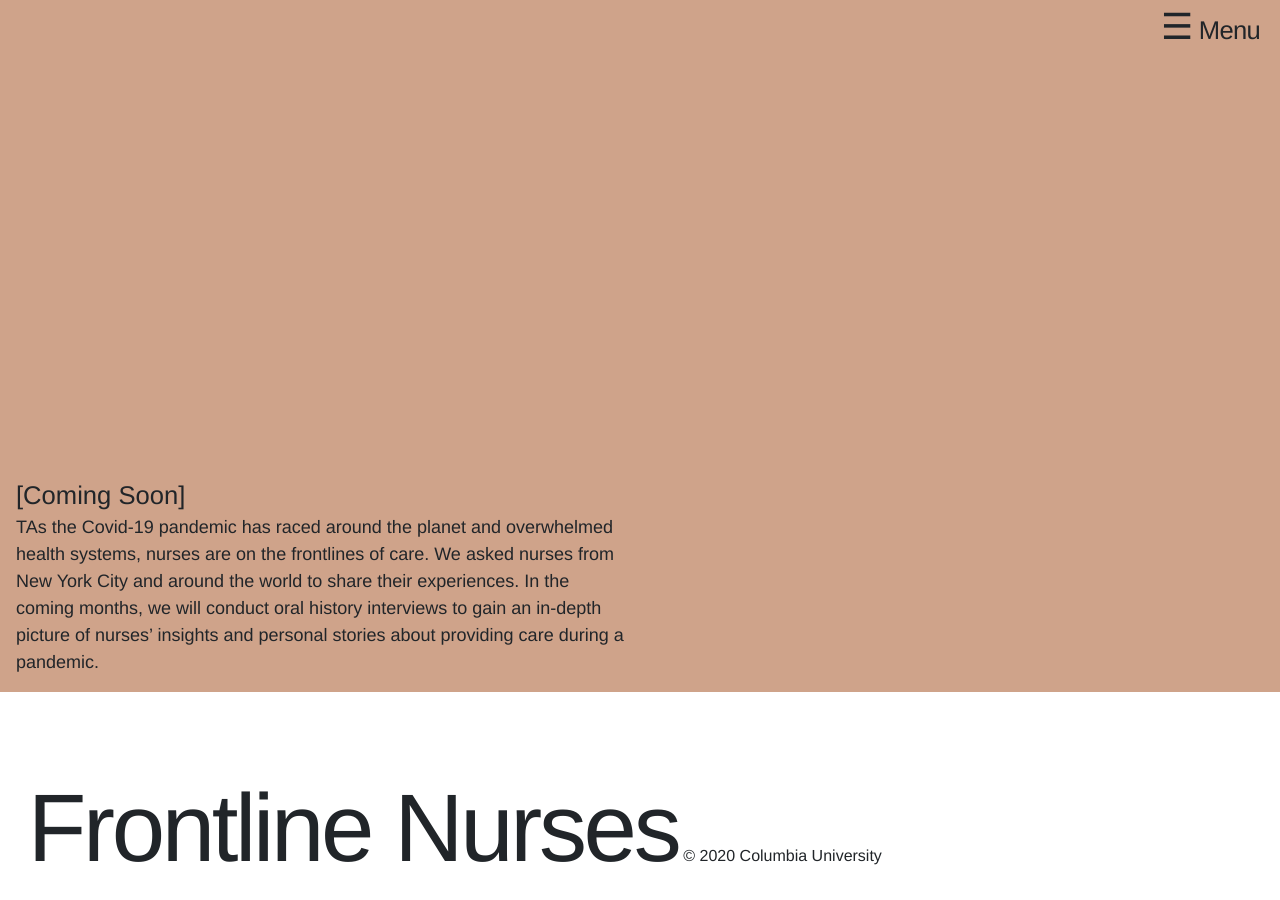
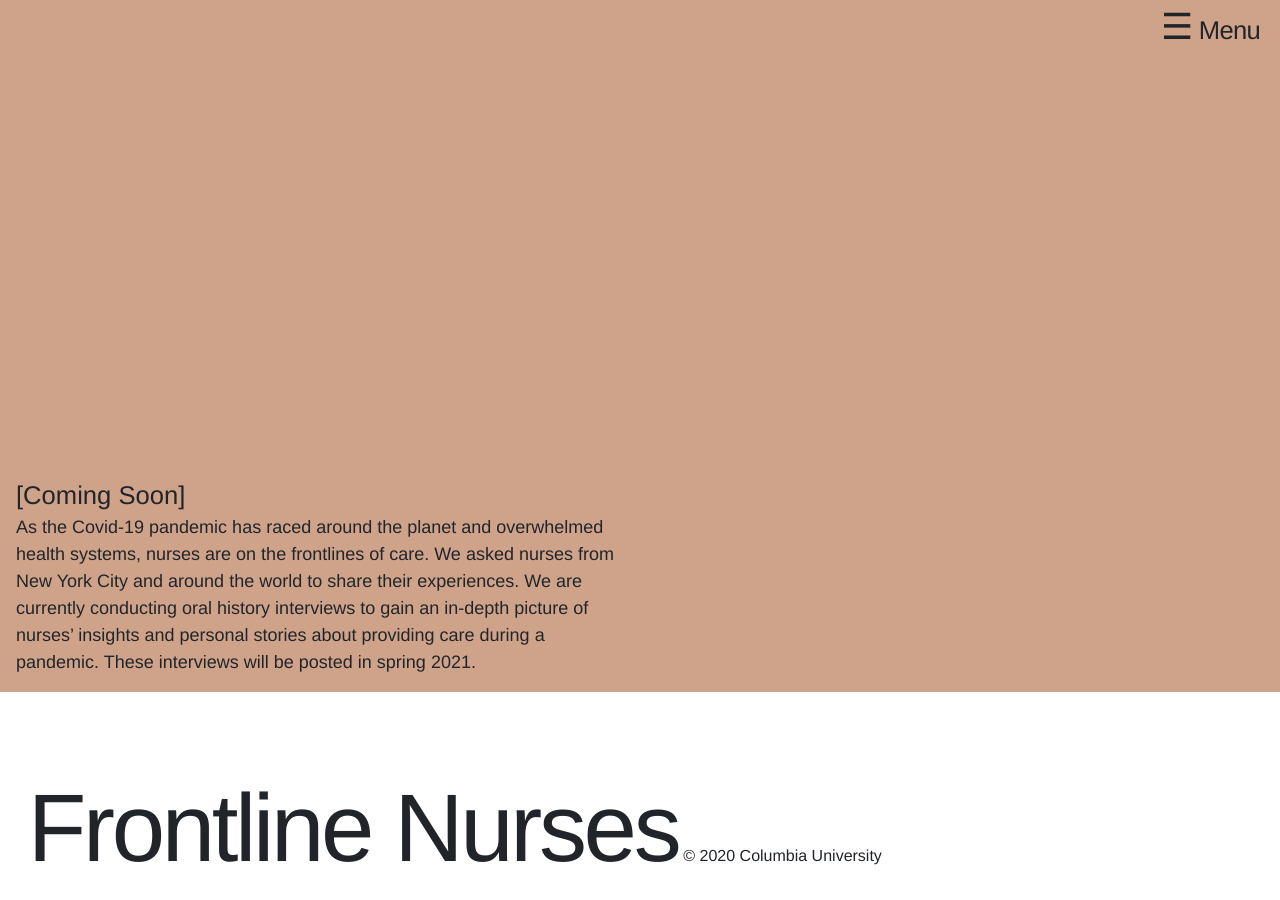
Before and after one commit to elotroalex/frontlines, a Jekyll site: the page built from covid.md, in a window 1280 px wide and 900 px high, scrolled down 208 px. Built offline with Jekyll 4.4.1, drawn with Linux system fonts in a browser that asks for light colours; some web fonts are replaced.

Commit message:
Update covid.md
Fixed text for COVID landing page with Victoria's edits

```diff
--- a/covid.md
+++ b/covid.md
@@ -13,7 +13,7 @@ section: covid
       <div class="flex items-start items-end-md h-a h-50-md h-a-lg w-100 w-50-lg mt6 mt0-md">
           <div class="Card__description mr3 rich-text">
             <h3>[Coming Soon]</h3>
-            <p>TAs the Covid-19 pandemic has raced around the planet and overwhelmed health systems, nurses are on the frontlines of care. We asked nurses from New York City and around the world to share their experiences. In the coming months, we will conduct oral history interviews to gain an in-depth picture of nurses’ insights and personal stories about providing care during a pandemic.</p>
+            <p>As the Covid-19 pandemic has raced around the planet and overwhelmed health systems, nurses are on the frontlines of care. We asked nurses from New York City and around the world to share their experiences. We are currently conducting oral history interviews to gain an in-depth picture of nurses’ insights and personal stories about providing care during a pandemic. These interviews will be posted in spring 2021.</p>
           </div>
       </div>
   </div>
```
